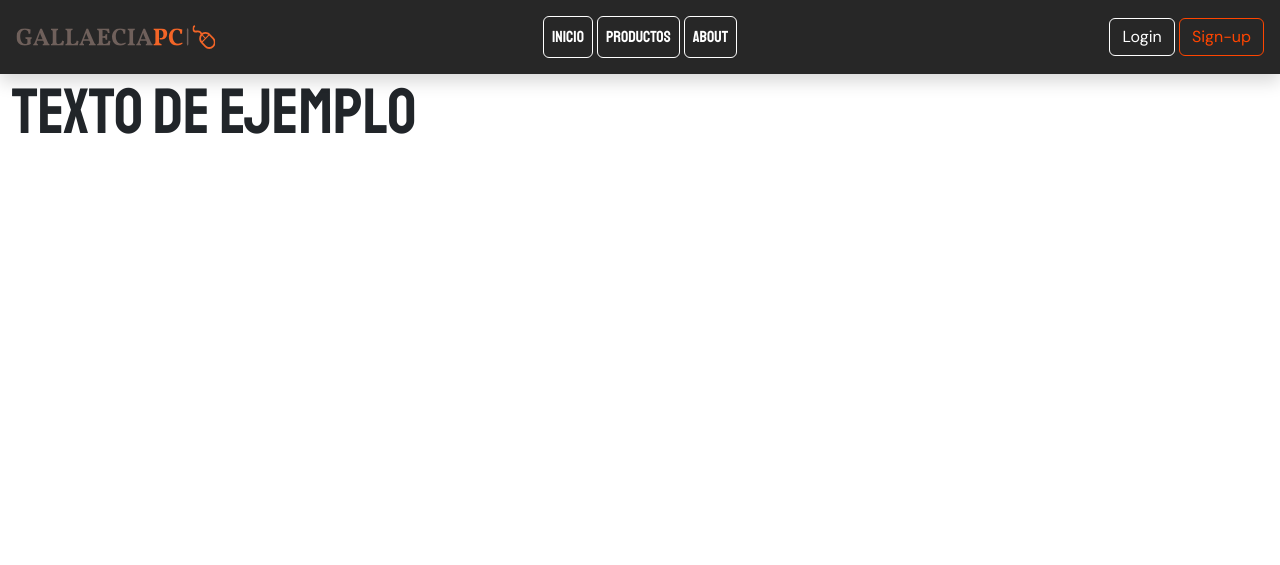
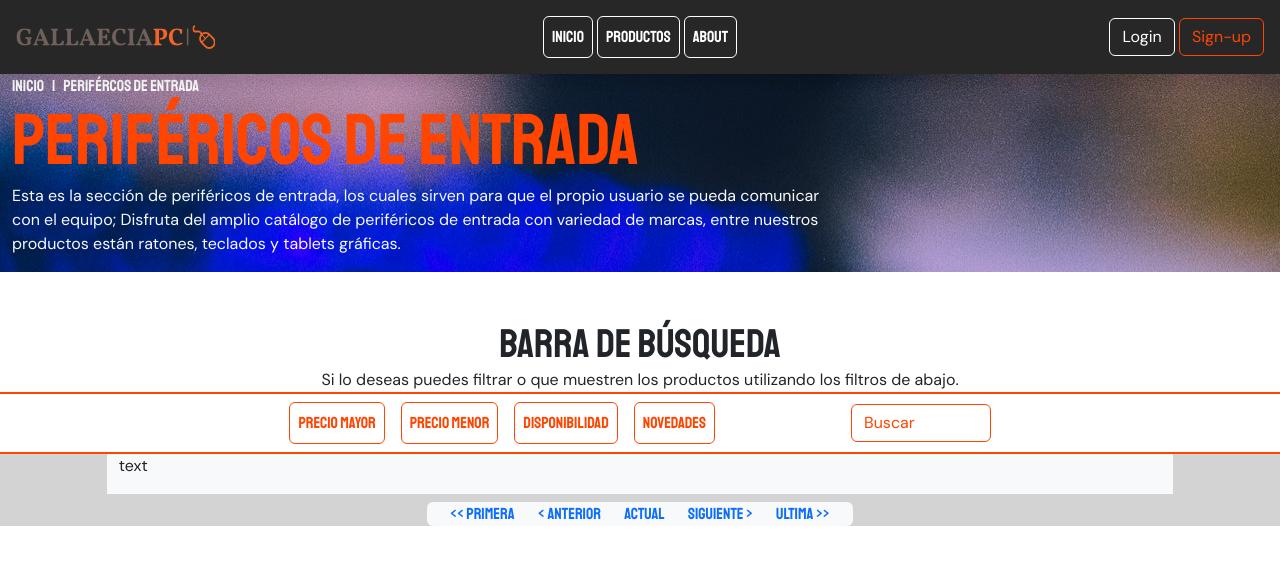
Before and after one commit to JuanIgnaso/DAW2_Proyecto, a PHP site: page /app/Views/perifericos_entrada_inicio.view.php in a window 1280 px wide. Shown: the top 565 px of the page. Run offline with PHP 8.4, Linux system fonts and the light colour scheme; some web fonts are replaced.

Commit message:
Progreso en la interfaz de listado de productos.

```diff
--- a/app/Views/perifericos_entrada_inicio.view.php
+++ b/app/Views/perifericos_entrada_inicio.view.php
@@ -11,6 +11,8 @@
     <!-- Quiźas utilice plantillas??? -->
     <link rel="stylesheet" href="assets/css/index.css">
     <link rel="stylesheet" href="assets/css/comun.css">
+    <link rel="stylesheet" href="assets/css/lista_productos.css">
+
     <!-- FAVICON -->
     <link rel="icon" type="image/x-icon" href="assets/svg/gallaecia-pc-favicon.svg">
     <title>Página De Inicio</title>
@@ -70,5 +72,73 @@
               </header>
         </div>
         <div class="row">
-            <h2 class="display-3">Texto de Ejemplo</h2>
+            <header class=" header_Seccion col-12 text-center text-md-start">
+                <ol class="navegador_secundario d-flex justify-content-md-start justify-content-center gap-2 m-0">
+                    <li><a href="/">Inicio</a></li>
+                    <li>|</li>
+                    <!-- Editable tabién, cambia en funcion del tipo de producto -->
+                    <li>Perifércos De Entrada</li>
+                </ol>
+                <!-- TEXTO DEL H1 Y PARRAFO DESCRIPTIVO EDITABLES, DEPENDE DEL TIPO DE PRODUCTO -->
+                <section class="col-12 col-md-8">
+                        <h1 class="display-2 titulo_seccion">Periféricos De Entrada</h1>
+                        <p class="text-light">Esta es la sección de periféricos de entrada, los cuales sirven para que el propio usuario se pueda comunicar con el equipo; Disfruta del amplio catálogo de periféricos de entrada con variedad de marcas, entre nuestros productos están ratones, teclados y tablets gráficas.</p>
+                </section>
+
+            </header>
+
         </div>
+        <div class="row">
+            <header class="col-12 p-0">
+                <h2 class="display-6 text-center pt-5">Barra De Búsqueda</h2>
+                <p class="p-0 m-0 text-center">Si lo deseas puedes filtrar o que muestren los productos utilizando los filtros de abajo.</p>
+                <div class="col-12" id="barra_nav_busqueda">
+                    <div class="col-12 col-lg-8 m-auto p-2 d-flex flex-column flex-md-row justify-content-center">
+                     <ul class="nav col-auto m-auto mb-2 justify-content-center gap-3 mb-md-0">
+                         <li>
+                              <button class="dropbtn nav-link px-2 link-secondary rounded">Precio Mayor</button>
+                         </li>
+
+                        <li>
+                            <button class="dropbtn nav-link px-2 link-secondary rounded">Precio Menor</button>
+                        </li>
+
+                         <li>
+                            <button class="dropbtn nav-link px-2 link-secondary rounded">Disponibilidad</button>
+                        </li>
+
+                        <li>
+                            <button class="dropbtn nav-link px-2 link-secondary rounded">Novedades</button>
+                        </li>
+
+                    </ul>
+                        <form role="search" class="col-auto m-auto col-md-2">
+                          <input class="form-control" type="search" placeholder="Buscar" aria-label="Search" id="buscar">
+                        </form>
+                  </div>
+                </div>
+            </header>
+        </div>
+
+        <!-- SECCIÓN -->
+
+        <div class="row h-auto" id="cuerpo_productos">
+            <section class="col-12 col-md-10 bg-light m-auto">
+                <p>text</p>
+            </section>
+
+            <!-- PAGINAR -->
+            <footer class="mt-2 col-12 col-md-8 col-lg-6 col-xl-4 m-auto bg-light rounded">
+                <nav id="paginas">
+                    <ul class="d-flex justify-content-around flex-wrap">
+                        <li><a href="url"><< Primera</a></li>
+                        <li><a href="url">< Anterior</a></li>
+                        <li><a href="url">Actual</a></li>
+                        <li><a href="url">Siguiente ></a></li>
+                        <li><a href="url">Ultima >></a></li>
+                    </ul>
+
+                </nav>
+            </footer>
+
+        </div>
```
Also changed, not shown: public/assets/css/comun.css, public/assets/css/lista_productos.css (added), public/assets/img/perifericos_entrada.jpg (added).
